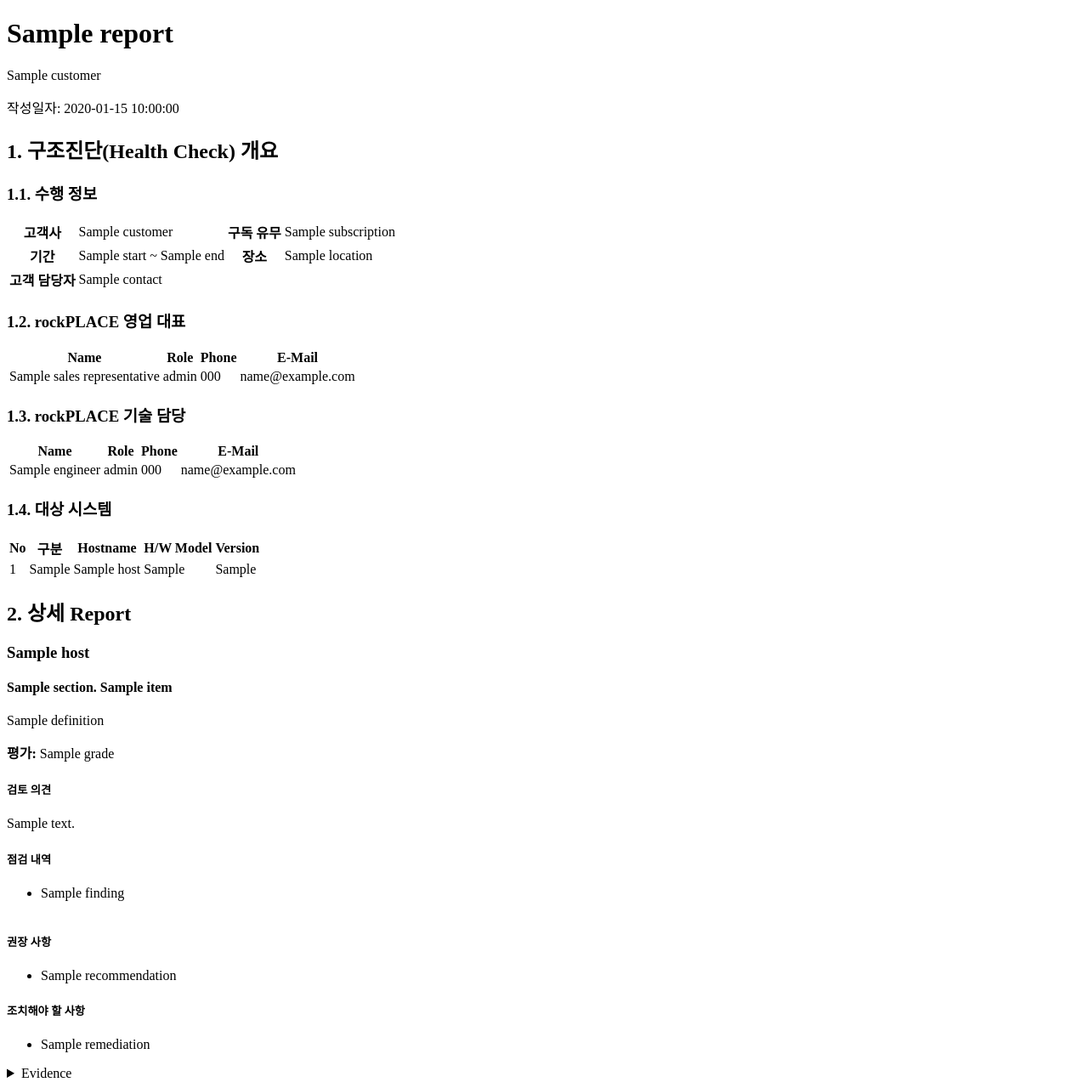
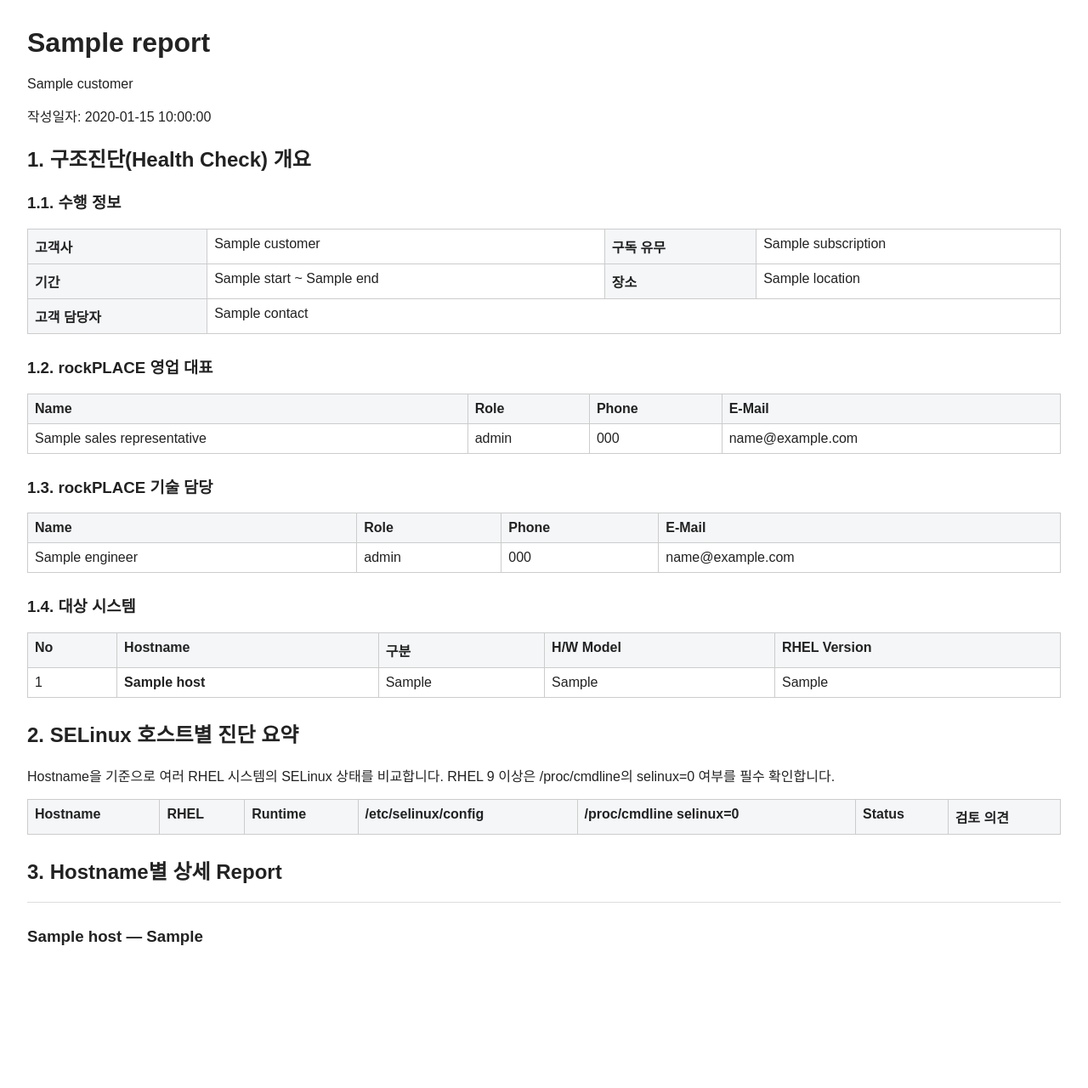
Before and after one commit to mjs0000/html, a Python web app: template templates/html/report.html.j2 in a window 1280 px wide. Shown: the whole page at 85% size. After the commit the page ends 1112 px from the top, so only its background shows below. Run offline with Jinja, Linux system fonts and the light colour scheme; the template is opened without the code that fills it: most values are stand-ins (such as "Sample title", 1, 10 or a date in 2020); lists and menus that the app fills with data are empty.

Commit message:
feat: render hostname-based SELinux status summary

```diff
--- a/templates/html/report.html.j2
+++ b/templates/html/report.html.j2
@@ -3,6 +3,15 @@
 <head>
   <meta charset="utf-8">
   <title>{{ metadata.report.title }}</title>
+  <style>
+    body { font-family: Arial, sans-serif; margin: 32px; color: #222; }
+    table { width: 100%; border-collapse: collapse; margin: 12px 0 24px; }
+    th, td { border: 1px solid #ccc; padding: 8px; text-align: left; vertical-align: top; }
+    th { background: #f4f6f8; }
+    code { white-space: pre-wrap; word-break: break-all; }
+    .status { font-weight: 700; }
+    .host-detail { margin: 18px 0 28px; padding-top: 10px; border-top: 1px solid #ddd; }
+  </style>
 </head>
 <body>
   <header>
@@ -36,37 +45,79 @@
     </table>
 
     <h3>1.4. 대상 시스템</h3>
-    <table><tr><th>No</th><th>구분</th><th>Hostname</th><th>H/W Model</th><th>Version</th></tr>
+    <table><tr><th>No</th><th>Hostname</th><th>구분</th><th>H/W Model</th><th>RHEL Version</th></tr>
       {% for host in hosts %}
-      <tr><td>{{ loop.index }}</td><td>{{ host.system_type or '-' }}</td><td>{{ host.hostname }}</td><td>{{ host.hardware_model or '-' }}</td><td>{{ host.os_version or '-' }}</td></tr>
+      <tr><td>{{ loop.index }}</td><td><strong>{{ host.hostname }}</strong></td><td>{{ host.system_type or '-' }}</td><td>{{ host.hardware_model or '-' }}</td><td>{{ host.os_version or '-' }}</td></tr>
+      {% endfor %}
+    </table>
+  </section>
+
+  <section id="selinux-summary">
+    <h2>2. SELinux 호스트별 진단 요약</h2>
+    <p>Hostname을 기준으로 여러 RHEL 시스템의 SELinux 상태를 비교합니다. RHEL 9 이상은 /proc/cmdline의 selinux=0 여부를 필수 확인합니다.</p>
+    <table>
+      <tr>
+        <th>Hostname</th>
+        <th>RHEL</th>
+        <th>Runtime</th>
+        <th>/etc/selinux/config</th>
+        <th>/proc/cmdline selinux=0</th>
+        <th>Status</th>
+        <th>검토 의견</th>
+      </tr>
+      {% for host in hosts %}
+        {% for item in host.diagnostics %}
+          {% if item.id == 'SYS_SELINUX' %}
+          <tr>
+            <td><strong>{{ host.hostname }}</strong></td>
+            <td>{{ item.current_values.get('rhel_major', host.os_version or '-') }}</td>
+            <td>{{ item.current_values.get('runtime_mode') or '-' }}</td>
+            <td>{{ item.current_values.get('configured_mode') or '-' }}</td>
+            <td>
+              {% if item.current_values.get('rhel_major', 0) >= 9 %}
+                {% if item.current_values.get('kernel_selinux_disabled') is sameas true %}있음{% elif item.current_values.get('kernel_selinux_disabled') is sameas false %}없음{% else %}확인 불가{% endif %}
+              {% else %}
+                N/A
+              {% endif %}
+            </td>
+            <td class="status">{{ item.status }}</td>
+            <td>{{ item.summary or '-' }}</td>
+          </tr>
+          {% endif %}
+        {% endfor %}
       {% endfor %}
     </table>
   </section>
 
   <section id="details">
-    <h2>2. 상세 Report</h2>
+    <h2>3. Hostname별 상세 Report</h2>
     {% for host in hosts %}
-      <section>
-        <h3>{{ host.hostname }}</h3>
-        {% for item in host.reportable_diagnostics() %}
+      <section class="host-detail">
+        <h3>{{ host.hostname }}{% if host.os_version %} — {{ host.os_version }}{% endif %}</h3>
+        {% for item in host.diagnostics %}
+          {% if item.id == 'SYS_SELINUX' %}
           <article>
-          <h4>{{ item.section }}. {{ item.title }}</h4>
-          {% if item.definition %}<p>{{ item.definition }}</p>{% endif %}
-          <p><strong>평가:</strong> {{ item.grade }}</p>
+            <h4>{{ item.section }}. {{ item.title }} — <span class="status">{{ item.status }}</span></h4>
             {% if item.summary %}<h5>검토 의견</h5><p>{{ item.summary }}</p>{% endif %}
-          {% if item.findings %}<h5>점검 내역</h5><ul>{% for f in item.findings %}<li>{{ f }}</li>{% endfor %}</ul>{% endif %}
-          {% for table in item.tables %}
+
+            <h5>현재 상태</h5>
             <table>
-            <tr>{% for col in table.columns %}<th>{{ col }}</th>{% endfor %}</tr>
-            {% for row in table.rows %}<tr>{% for col in table.columns %}<td>{{ row.get(col, '-') }}</td>{% endfor %}</tr>{% endfor %}
+              <tr><th>RHEL Major</th><td>{{ item.current_values.get('rhel_major') or '-' }}</td></tr>
+              <tr><th>Runtime</th><td>{{ item.current_values.get('runtime_mode') or '-' }}</td></tr>
+              <tr><th>Configuration</th><td>{{ item.current_values.get('configured_mode') or '-' }}</td></tr>
+              <tr><th>Runtime/Config 불일치</th><td>{{ item.current_values.get('runtime_config_mismatch') if item.current_values.get('runtime_config_mismatch') is not none else '-' }}</td></tr>
+              <tr><th>selinux=0</th><td>{{ item.current_values.get('kernel_selinux_disabled') if item.current_values.get('kernel_selinux_disabled') is not none else '-' }}</td></tr>
+              <tr><th>/proc/cmdline</th><td><code>{{ item.current_values.get('kernel_cmdline') or '-' }}</code></td></tr>
             </table>
-          {% endfor %}
+
+            {% if item.findings %}<h5>Findings</h5><ul>{% for f in item.findings %}<li>{{ f }}</li>{% endfor %}</ul>{% endif %}
             {% if item.recommendations %}<h5>권장 사항</h5><ul>{% for r in item.recommendations %}<li>{{ r }}</li>{% endfor %}</ul>{% endif %}
             {% if item.remediation %}<h5>조치해야 할 사항</h5><ul>{% for r in item.remediation %}<li>{{ r }}</li>{% endfor %}</ul>{% endif %}
             {% if item.evidence %}
-          <details><summary>Evidence</summary><ul>{% for e in item.evidence %}<li><code>{{ e.source }}</code>: {{ e.detail }}</li>{% endfor %}</ul></details>
+            <details><summary>Evidence 상세 보기</summary><ul>{% for e in item.evidence %}<li><code>{{ e.source }}</code>: {{ e.detail }}</li>{% endfor %}</ul></details>
             {% endif %}
           </article>
+          {% endif %}
         {% endfor %}
       </section>
     {% endfor %}
```
Lines whose indentation alone changed are shown as unchanged.
